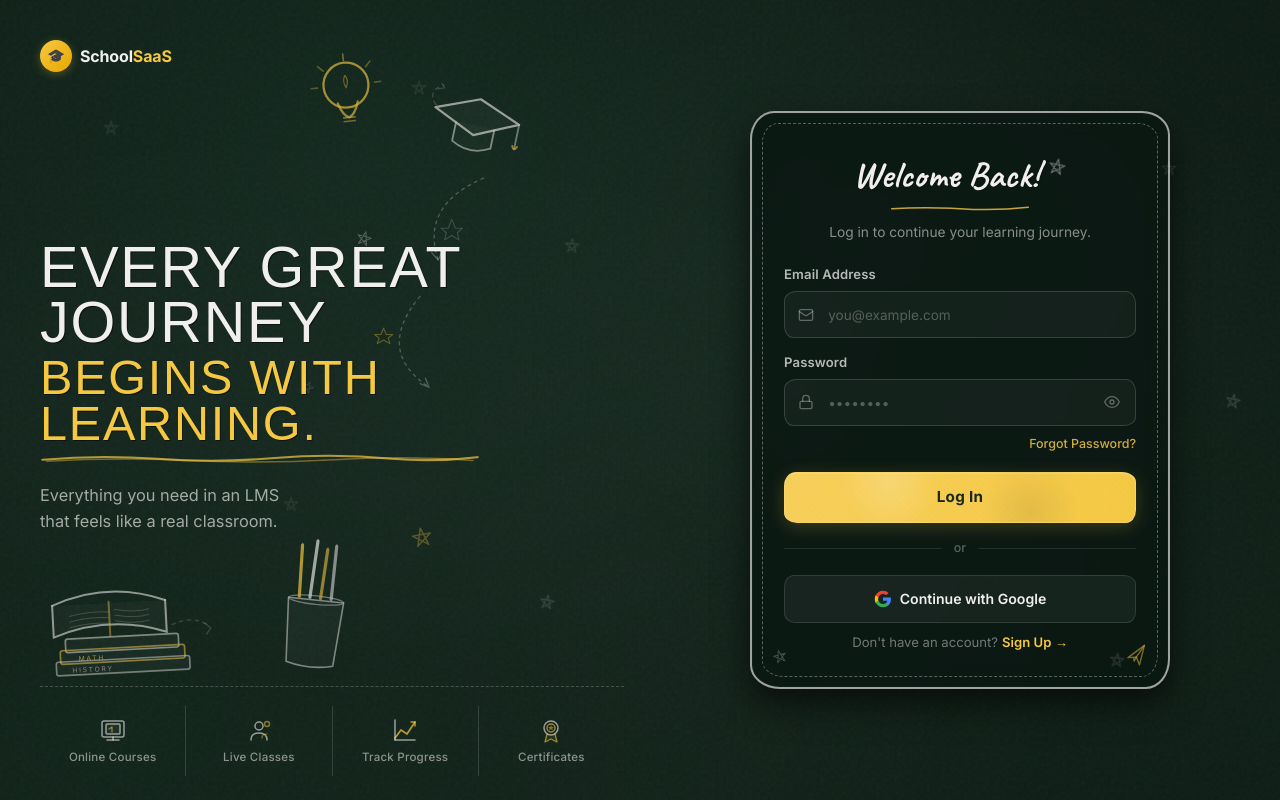
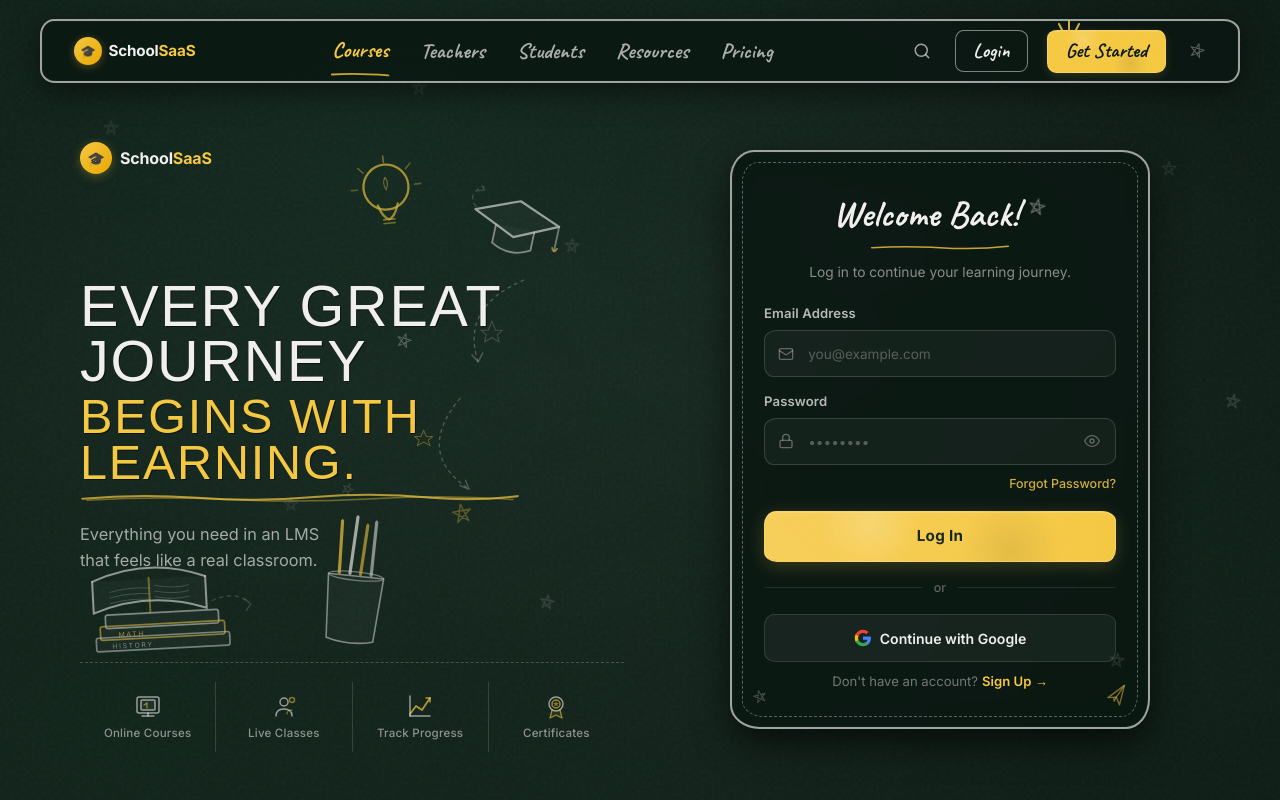
Before and after one commit to janreyHablaMina/School-Management-Sass, a Next.js app in the folder web/: page /login in a window 1280 px wide. Built offline with nearby package versions, Linux system fonts and the light colour scheme; a web font is replaced by a local one.

Commit message:
feat(login): add chalkboard floating header bar matching reference

```diff
--- a/web/src/app/login/login.module.css
+++ b/web/src/app/login/login.module.css
@@ -8,11 +8,15 @@
   height: 100vh;
   max-height: 100vh;
   display: flex;
-  justify-content: center;
+  flex-direction: column; /* Stack header and main container vertically */
+  align-items: center;
   background: #0b1a13; /* Deep forest slate chalkboard color */
   position: relative;
   overflow: hidden;
   font-family: 'Inter', sans-serif;
+  padding: 1.2rem 2.5rem 1.5rem; /* Margins around viewport for floating header */
+  box-sizing: border-box;
+  gap: 1.2rem; /* Gap between header and container */
 }
 
 /* Chalkboard texture — multi-layer for realism */
@@ -43,12 +47,195 @@
   z-index: 0;
 }
 
+/* ---------- Floating Header Bar ---------- */
+.headerBar {
+  width: 100%;
+  max-width: 1300px;
+  height: 64px;
+  flex-shrink: 0;
+  background: rgba(10, 23, 17, 0.78); /* Deep slate translucent card */
+  border: 2.2px solid rgba(240, 239, 237, 0.65); /* solid wobbly chalk border */
+  border-radius: 14px 16px 13px 15px / 16px 13px 15px 14px; /* Organic hand-drawn effect */
+  padding: 0 2rem;
+  display: flex;
+  justify-content: space-between;
+  align-items: center;
+  box-sizing: border-box;
+  backdrop-filter: blur(12px);
+  -webkit-backdrop-filter: blur(12px);
+  box-shadow:
+    0 8px 30px rgba(0, 0, 0, 0.5),
+    0 0 0 1px rgba(255,255,255,0.02) inset;
+  position: relative;
+  z-index: 10;
+}
+
+.headerLogo {
+  display: flex;
+  align-items: center;
+  gap: 0.4rem;
+  text-decoration: none;
+  flex-shrink: 0;
+}
+
+.headerLogoIcon {
+  width: 28px;
+  height: 28px;
+  background: linear-gradient(135deg, #f5c842, #e8a800);
+  border-radius: 50%;
+  display: flex;
+  align-items: center;
+  justify-content: center;
+  font-size: 0.8rem;
+  box-shadow: 0 2px 8px rgba(245, 200, 66, 0.3);
+  flex-shrink: 0;
+}
+
+.headerLogoText {
+  font-family: 'Inter', sans-serif;
+  font-size: 0.95rem;
+  font-weight: 700;
+  color: #f0f0f0;
+  letter-spacing: -0.01em;
+}
+
+.headerLogoText span {
+  color: #f5c842;
+}
+
+.headerNav {
+  display: flex;
+  gap: 2rem;
+  align-items: center;
+}
+
+.navItemWrapper {
+  position: relative;
+  display: flex;
+  flex-direction: column;
+  align-items: center;
+}
+
+.navLink {
+  font-family: 'Caveat', cursive;
+  font-size: 1.35rem;
+  font-weight: 700;
+  color: rgba(240, 239, 237, 0.7);
+  text-decoration: none;
+  transition: color 0.2s ease, transform 0.2s ease;
+  padding: 4px 0;
+}
+
+.navLink:hover,
+.navActive {
+  color: #f0efed;
+  transform: translateY(-1px);
+}
+
+.navActive {
+  color: #f5c842;
+}
+
+.navActiveSwoosh {
+  position: absolute;
+  bottom: -6px;
+  left: -2px;
+  width: calc(100% + 4px);
+  height: 5px;
+  pointer-events: none;
+}
+
+.headerActions {
+  display: flex;
+  align-items: center;
+  gap: 1.2rem;
+  position: relative;
+}
+
+.searchBtn {
+  background: none;
+  border: none;
+  color: rgba(240, 239, 237, 0.65);
+  cursor: pointer;
+  display: flex;
+  align-items: center;
+  justify-content: center;
+  padding: 4px;
+  transition: color 0.2s ease, transform 0.15s ease;
+}
+
+.searchBtn:hover {
+  color: #f0efed;
+  transform: scale(1.05);
+}
+
+.headerLoginBtn {
+  font-family: 'Caveat', cursive;
+  font-size: 1.25rem;
+  font-weight: 700;
+  padding: 0.3rem 1.1rem;
+  border: 1.5px solid rgba(240, 239, 237, 0.5);
+  border-radius: 8px 10px 8px 9px / 10px 8px 9px 8px; /* Organic hand-drawn effect */
+  color: #f0efed;
+  text-decoration: none;
+  transition: background 0.2s ease, border-color 0.2s ease, transform 0.15s ease;
+}
+
+.headerLoginBtn:hover {
+  background: rgba(255, 255, 255, 0.05);
+  border-color: rgba(240, 239, 237, 0.8);
+  transform: translateY(-1px);
+}
+
+.headerStartBtn {
+  font-family: 'Caveat', cursive;
+  font-size: 1.25rem;
+  font-weight: 700;
+  padding: 0.35rem 1.1rem;
+  background: #f5c842;
+  /* Chalk scribble textured overlay */
+  background-image:
+    radial-gradient(circle at 30% 20%, rgba(255, 255, 255, 0.18) 0%, transparent 20%),
+    radial-gradient(circle at 70% 80%, rgba(0, 0, 0, 0.08) 0%, transparent 20%),
+    repeating-linear-gradient(45deg, rgba(255, 255, 255, 0.04) 0px, rgba(255, 255, 255, 0.04) 1px, transparent 1px, transparent 4px);
+  border: 1.5px solid rgba(255, 255, 255, 0.2);
+  border-radius: 10px 8px 10px 9px / 8px 10px 9px 10px; /* Organic hand-drawn effect */
+  color: #0b1a13;
+  text-decoration: none;
+  box-shadow:
+    0 3px 10px rgba(245, 200, 66, 0.15),
+    0 1px 0 rgba(255, 255, 255, 0.1) inset;
+  transition: transform 0.15s ease, filter 0.2s ease;
+}
+
+.headerStartBtn:hover {
+  transform: translateY(-1px);
+  filter: brightness(1.05);
+}
+
+.headerRays {
+  position: absolute;
+  top: -12px;
+  right: 125px; /* Aligned above the action buttons */
+  pointer-events: none;
+  opacity: 0.85;
+}
+
+.headerStar {
+  display: flex;
+  opacity: 0.55;
+  transform: rotate(15deg);
+  pointer-events: none;
+  margin-left: 0.2rem;
+}
+
 /* ---------- Container ---------- */
 .container {
   width: 100%;
   max-width: 1300px;
   display: flex;
-  height: 100%;
+  flex: 1; /* Automatically fill remaining vertical space */
+  min-height: 0;
   position: relative;
   z-index: 1;
 }
--- a/web/src/app/login/page.tsx
+++ b/web/src/app/login/page.tsx
@@ -80,6 +80,12 @@ const DoodlePaperPlane = ({ className, width = 24, height = 24, color = "rgba(24
 const WelcomeBackSwoosh = () => (
   <svg className={styles.welcomeUnderline} viewBox="0 0 160 8" fill="none" aria-hidden="true" preserveAspectRatio="none">
     <path d="M2 5 Q40 2 80 5 Q120 8 158 3" stroke="#f5c842" strokeWidth="2" strokeLinecap="round" fill="none" opacity="0.8"/>
+  </svg>
+);
+
+const ActiveLinkSwoosh = () => (
+  <svg className={styles.navActiveSwoosh} viewBox="0 0 60 6" fill="none" aria-hidden="true" preserveAspectRatio="none">
+    <path d="M2 3 Q25 1 58 4" stroke="#f5c842" strokeWidth="2.2" strokeLinecap="round" fill="none" opacity="0.8"/>
   </svg>
 );
 
@@ -300,6 +306,68 @@ export default function LoginPage() {
 
   return (
     <main className={styles.page}>
+
+      {/* ── Floating Header Bar ── */}
+      <header className={styles.headerBar}>
+        {/* Left: Logo */}
+        <Link href="/" className={styles.headerLogo} aria-label="SchoolSaaS home">
+          <div className={styles.headerLogoIcon} aria-hidden="true">🎓</div>
+          <span className={styles.headerLogoText}>School<span>SaaS</span></span>
+        </Link>
+
+        {/* Center: Navigation Links */}
+        <nav className={styles.headerNav} aria-label="Main navigation">
+          {[
+            { label: 'Courses', active: true },
+            { label: 'Teachers' },
+            { label: 'Students' },
+            { label: 'Resources' },
+            { label: 'Pricing' }
+          ].map((item) => (
+            <div key={item.label} className={styles.navItemWrapper}>
+              <Link
+                href={`/${item.label.toLowerCase()}`}
+                className={`${styles.navLink} ${item.active ? styles.navActive : ''}`}
+              >
+                {item.label}
+              </Link>
+              {item.active && <ActiveLinkSwoosh />}
+            </div>
+          ))}
+        </nav>
+
+        {/* Right: Search + Buttons */}
+        <div className={styles.headerActions}>
+          <button className={styles.searchBtn} aria-label="Search">
+            <svg width="18" height="18" viewBox="0 0 24 24" fill="none" stroke="currentColor" strokeWidth="2" strokeLinecap="round" strokeLinejoin="round">
+              <circle cx="11" cy="11" r="8"/>
+              <line x1="21" y1="21" x2="16.65" y2="16.65"/>
+            </svg>
+          </button>
+
+          <Link href="/login" className={styles.headerLoginBtn}>
+            Login
+          </Link>
+
+          <Link href="/register" className={styles.headerStartBtn}>
+            Get Started
+          </Link>
+
+          {/* Little yellow rays above the buttons */}
+          <div className={styles.headerRays} aria-hidden="true">
+            <svg width="24" height="16" viewBox="0 0 24 16" fill="none" stroke="#f5c842" strokeWidth="2" strokeLinecap="round">
+              <line x1="12" y1="14" x2="12" y2="3" />
+              <line x1="5" y1="12" x2="2" y2="6" />
+              <line x1="19" y1="12" x2="22" y2="6" />
+            </svg>
+          </div>
+
+          {/* Header Star Decor */}
+          <div className={styles.headerStar}>
+            <DoodleChalkStar width={18} height={18} color="rgba(240, 239, 237, 0.6)" />
+          </div>
+        </div>
+      </header>
 
       {/* ── Floating stars ── */}
       <div className={styles.floatingStars} aria-hidden="true">
```
